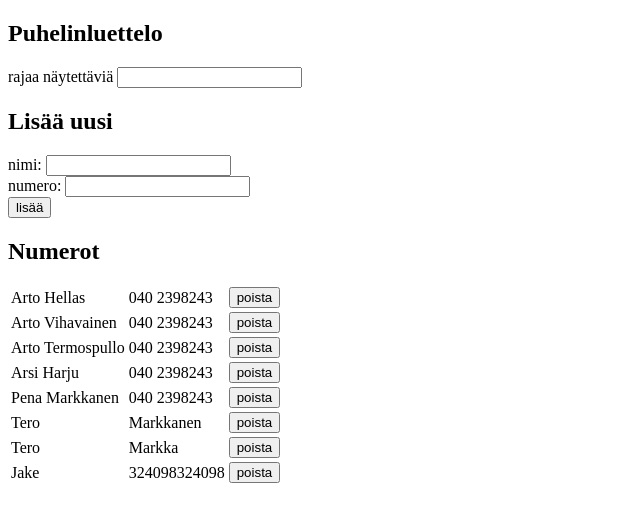
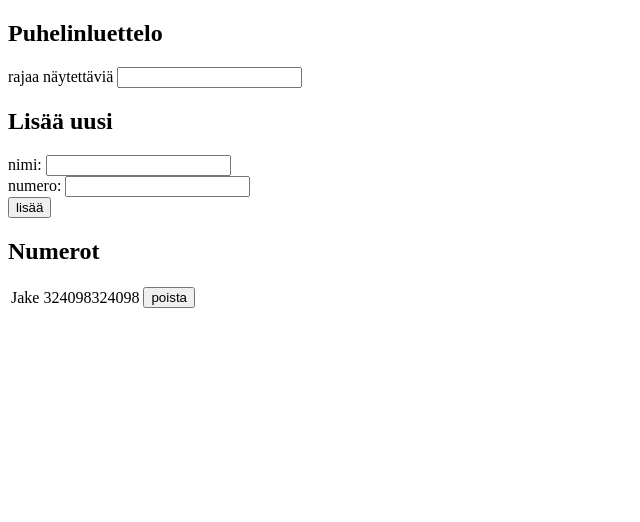
Before and after one commit to GitJii/Puhelinluettelovko2, a React (Create React App) app: page / in a window 1280 px wide. Shown: the top 522 px of the page, without its empty margins (0-640 px from the left). Built offline with nearby package versions, Linux system fonts and the light colour scheme; data requests are answered from the project's data file.

Commit message:
Tehtävä_2.16(valmis)
Henkilön poistaminen onnistuu ja poistaminen varmistetaan.

```diff
--- a/db.json
+++ b/db.json
@@ -1,40 +1,5 @@
 {
   "persons": [
-    {
-      "id": 1,
-      "name": "Arto Hellas",
-      "number": "040 2398243"
-    },
-    {
-      "id": 2,
-      "name": "Arto Vihavainen",
-      "number": "040 2398243"
-    },
-    {
-      "id": 3,
-      "name": "Arto Termospullo",
-      "number": "040 2398243"
-    },
-    {
-      "id": 4,
-      "name": "Arsi Harju",
-      "number": "040 2398243"
-    },
-    {
-      "id": 5,
-      "name": "Pena Markkanen",
-      "number": "040 2398243"
-    },
-    {
-      "name": "Tero",
-      "number": "Markkanen",
-      "id": 6
-    },
-    {
-      "name": "Tero",
-      "number": "Markka",
-      "id": 7
-    },
     {
       "name": "Jake",
       "number": "324098324098",
--- a/src/App.js
+++ b/src/App.js
@@ -59,23 +59,20 @@ class App extends React.Component {
             newName: ''
           })
         })
+
     }
   }
 
   deletePersonAndNumber = (id) => {
 
-    const personsid= id
-    const personObject = {
-      name: this.state.newName,
-      number: this.state.newNumber
-    }
+    const personsid = id
+    const deletedPerson = this.state.persons.find(person =>
+       person.id === personsid)
 
-    console.log('käydään deletePersonAndNumber')
-    const person =
-      this.state.persons.find(person =>
-        person.name === personObject.name)
+       if (window.confirm('Poistetaanko ' +
+     deletedPerson.name)
+     )
 
-    if (this.state.persons.includes(person)) {
     personService
       .remove(personsid)
       .then(() => {
@@ -84,7 +81,6 @@ class App extends React.Component {
             p => p.id !== personsid)
         this.setState({ persons: persons })
       })
-    }
   }
 
   render() {
--- a/src/components/Person.js
+++ b/src/components/Person.js
@@ -9,7 +9,7 @@ const Person = ({ person , onDelete}) => {
             <td>{person.number}</td>
             <td>
                 <button
-                    onClick={onDelete(person.id)}> poista
+                    onClick={() => onDelete(person.id)}> poista
                 </button>
             </td>
         </tr>
```
Lines whose indentation alone changed are shown as unchanged.
